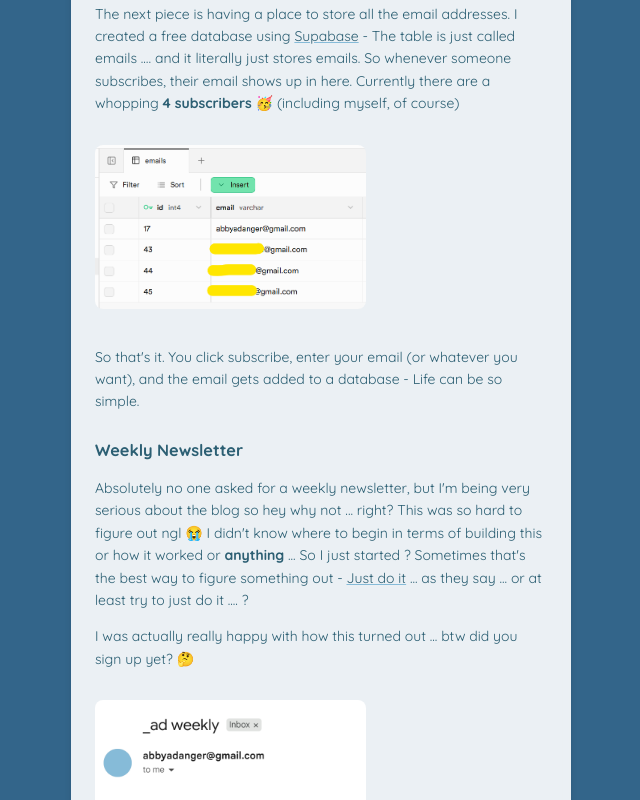
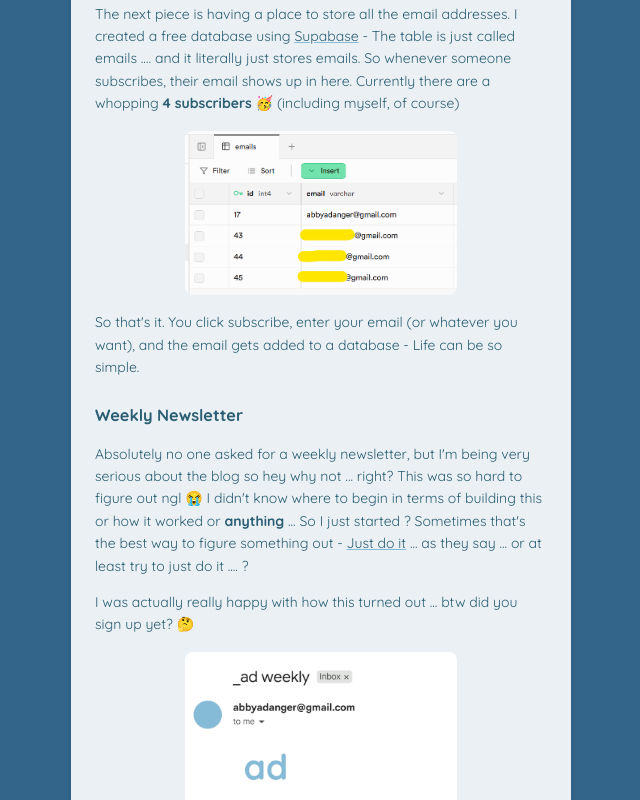
Before and after one commit to abbyadanger/ad, an Angular app: page /blog/blog-updates in a window 1280 px wide. Shown: the part 1840-2640 px from the top of the page, without its empty margins (319-959 px from the left). Built offline with nearby package versions, Linux system fonts and the light colour scheme.

Commit message:
Photo Styling

```diff
--- a/src/app/markdown-viewer/markdown-viewer.component.css
+++ b/src/app/markdown-viewer/markdown-viewer.component.css
@@ -169,7 +169,8 @@ article {
   border-radius: 8px;
   max-width: 100%;
   height: auto;
-  margin: 16px 0;
+  margin: 16px auto;
+  display: block;
 }
 
 ::ng-deep article h1,
```
